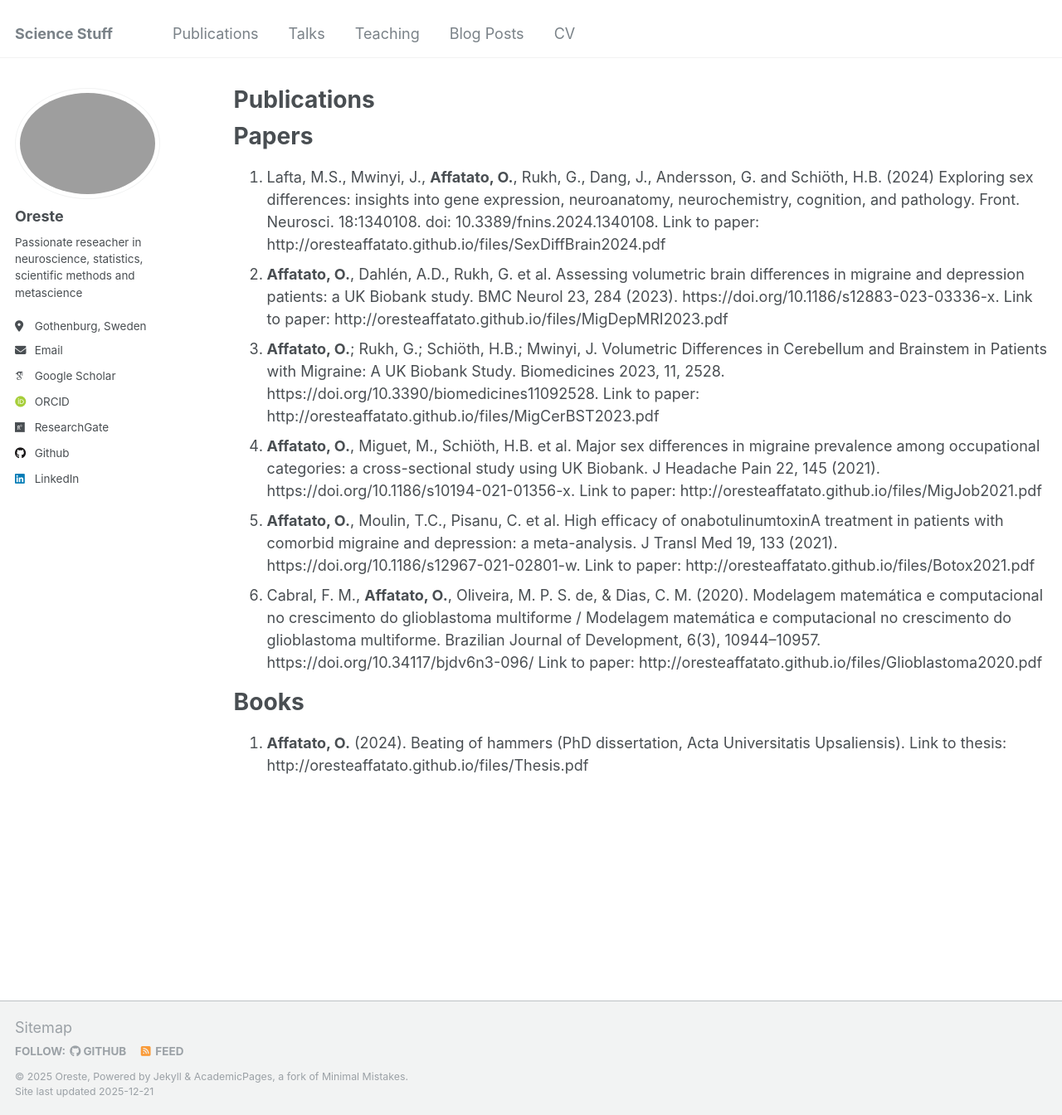
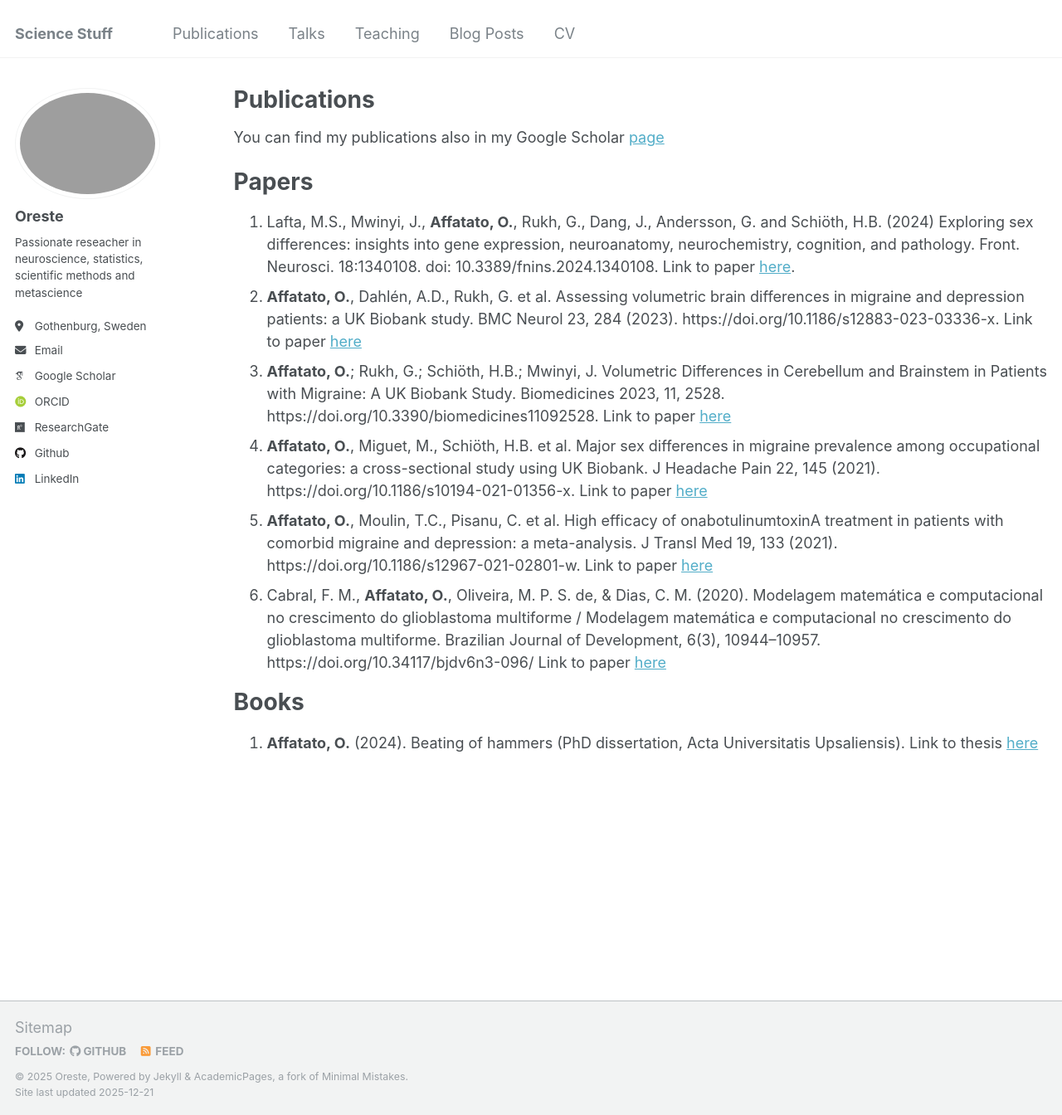
Before and after one commit to OresteAffatato/oresteaffatato.github.io, a Jekyll site: the page built from _pages/publications.md, in a window 1280 px wide and 1344 px high. Shown: the whole window at 83% size. Built offline with Jekyll 4.4.1, drawn with Linux system fonts in a browser that asks for light colours; some web fonts are replaced.

Commit message:
Correcting the link in Publication page

```diff
--- a/_pages/publications.md
+++ b/_pages/publications.md
@@ -9,14 +9,16 @@ redirect_from:
 
 {% include base_path %}
 
+You can find my publications also in my Google Scholar <a href="https://scholar.google.com/citations?user=EkMkMagAAAAJ&hl=it&oi=ao" title="hp">page</a>
+
 # Papers
-1. Lafta, M.S., Mwinyi, J., **Affatato, O.**, Rukh, G., Dang, J., Andersson, G. and Schiöth, H.B. (2024) Exploring sex differences: insights into gene expression, neuroanatomy, neurochemistry, cognition, and pathology. Front. Neurosci. 18:1340108. doi: 10.3389/fnins.2024.1340108. Link to paper: http://oresteaffatato.github.io/files/SexDiffBrain2024.pdf
-2. **Affatato, O.**, Dahlén, A.D., Rukh, G. et al. Assessing volumetric brain differences in migraine and depression patients: a UK Biobank study. BMC Neurol 23, 284 (2023). https://doi.org/10.1186/s12883-023-03336-x. Link to paper: http://oresteaffatato.github.io/files/MigDepMRI2023.pdf
-3. **Affatato, O.**; Rukh, G.; Schiöth, H.B.; Mwinyi, J. Volumetric Differences in Cerebellum and Brainstem in Patients with Migraine: A UK Biobank Study. Biomedicines 2023, 11, 2528. https://doi.org/10.3390/biomedicines11092528. Link to paper: http://oresteaffatato.github.io/files/MigCerBST2023.pdf
-4. **Affatato, O.**, Miguet, M., Schiöth, H.B. et al. Major sex differences in migraine prevalence among occupational categories: a cross-sectional study using UK Biobank. J Headache Pain 22, 145 (2021). https://doi.org/10.1186/s10194-021-01356-x. Link to paper: http://oresteaffatato.github.io/files/MigJob2021.pdf
-5. **Affatato, O.**, Moulin, T.C., Pisanu, C. et al. High efficacy of onabotulinumtoxinA treatment in patients with comorbid migraine and depression: a meta-analysis. J Transl Med 19, 133 (2021). https://doi.org/10.1186/s12967-021-02801-w. Link to paper: http://oresteaffatato.github.io/files/Botox2021.pdf
-6. Cabral, F. M., **Affatato, O.**, Oliveira, M. P. S. de, & Dias, C. M. (2020). Modelagem matemática e computacional no crescimento do glioblastoma multiforme / Modelagem matemática e computacional no crescimento do glioblastoma multiforme. Brazilian Journal of Development, 6(3), 10944–10957. https://doi.org/10.34117/bjdv6n3-096/ Link to paper: http://oresteaffatato.github.io/files/Glioblastoma2020.pdf
+1. Lafta, M.S., Mwinyi, J., **Affatato, O.**, Rukh, G., Dang, J., Andersson, G. and Schiöth, H.B. (2024) Exploring sex differences: insights into gene expression, neuroanatomy, neurochemistry, cognition, and pathology. Front. Neurosci. 18:1340108. doi: 10.3389/fnins.2024.1340108. Link to paper <a href="http://oresteaffatato.github.io/files/SexDiffBrain2024.pdf" title="hp">here</a>.
+2. **Affatato, O.**, Dahlén, A.D., Rukh, G. et al. Assessing volumetric brain differences in migraine and depression patients: a UK Biobank study. BMC Neurol 23, 284 (2023). https://doi.org/10.1186/s12883-023-03336-x. Link to paper <a href="http://oresteaffatato.github.io/files/MigDepMRI2023.pdf" title="hp">here</a>
+3. **Affatato, O.**; Rukh, G.; Schiöth, H.B.; Mwinyi, J. Volumetric Differences in Cerebellum and Brainstem in Patients with Migraine: A UK Biobank Study. Biomedicines 2023, 11, 2528. https://doi.org/10.3390/biomedicines11092528. Link to paper <a href="http://oresteaffatato.github.io/files/MigCerBST2023.pdf" title="hp">here</a>
+4. **Affatato, O.**, Miguet, M., Schiöth, H.B. et al. Major sex differences in migraine prevalence among occupational categories: a cross-sectional study using UK Biobank. J Headache Pain 22, 145 (2021). https://doi.org/10.1186/s10194-021-01356-x. Link to paper <a href="http://oresteaffatato.github.io/files/MigJob2021.pdf" title="hp">here</a>
+5. **Affatato, O.**, Moulin, T.C., Pisanu, C. et al. High efficacy of onabotulinumtoxinA treatment in patients with comorbid migraine and depression: a meta-analysis. J Transl Med 19, 133 (2021). https://doi.org/10.1186/s12967-021-02801-w. Link to paper <a href="http://oresteaffatato.github.io/files/Botox2021.pdf" title="hp">here</a>
+6. Cabral, F. M., **Affatato, O.**, Oliveira, M. P. S. de, & Dias, C. M. (2020). Modelagem matemática e computacional no crescimento do glioblastoma multiforme / Modelagem matemática e computacional no crescimento do glioblastoma multiforme. Brazilian Journal of Development, 6(3), 10944–10957. https://doi.org/10.34117/bjdv6n3-096/ Link to paper <a href="http://oresteaffatato.github.io/files/Glioblastoma2020.pdf" title="hp">here</a>
 
 # Books
 
-1. **Affatato, O.** (2024). Beating of hammers (PhD dissertation, Acta Universitatis Upsaliensis). Link to thesis: http://oresteaffatato.github.io/files/Thesis.pdf
+1. **Affatato, O.** (2024). Beating of hammers (PhD dissertation, Acta Universitatis Upsaliensis). Link to thesis <a href=" http://oresteaffatato.github.io/files/Thesis.pdf" title="hp">here</a>
```
